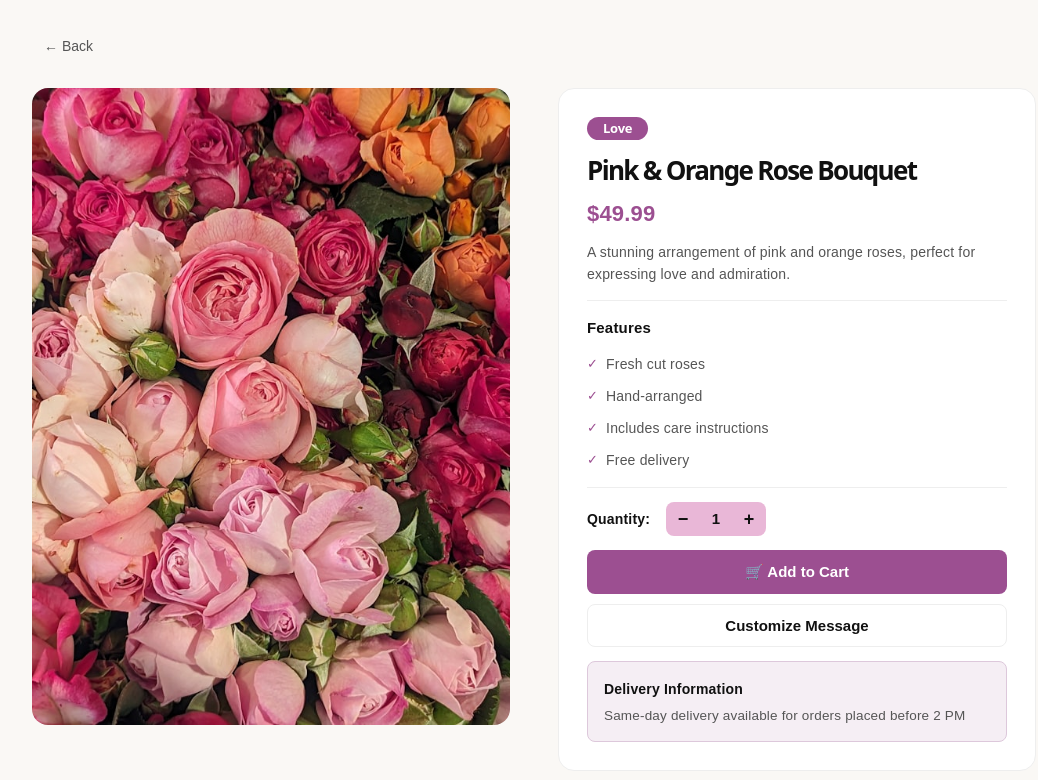
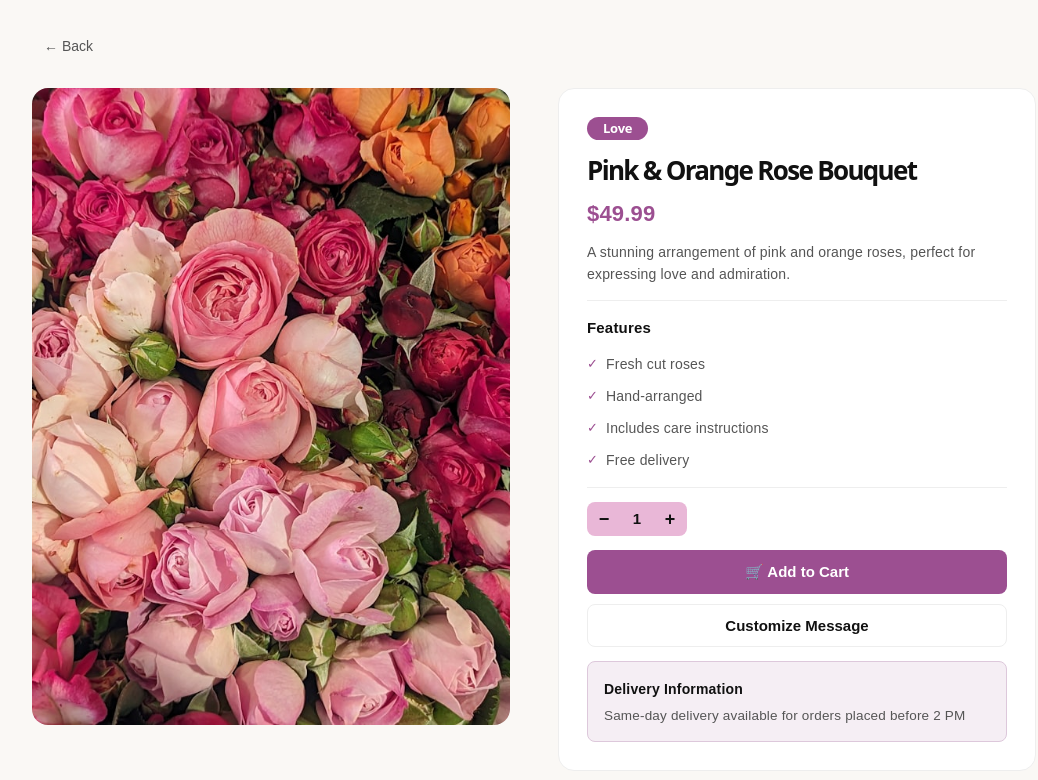
Before and after one commit to MariamEid/Bloom, a React (Vite) app: page /product/1 in a window 1280 px wide. Shown: the top 780 px of the page, without its empty margins (106-1144 px from the left). Built offline with nearby package versions, Linux system fonts and the light colour scheme.

Commit message:
Added quantity button functionality

```diff
--- a/src/pages/ProductDetails.css
+++ b/src/pages/ProductDetails.css
@@ -183,6 +183,7 @@
   background: var(--qty-bg);
   border-radius: 8px;
   overflow: hidden;
+  width: fit-content;
 }
 .quantity-selector button {
   background: none;
--- a/src/pages/ProductDetails.jsx
+++ b/src/pages/ProductDetails.jsx
@@ -1,7 +1,13 @@
 import "./ProductDetails.css";
 import flowersImg from "../assets/flowers1.jpg";
+import { useState } from "react";
 
 const ProductDetails = () => {
+
+  const [quantity, setQuantity] = useState(1);
+  const increase = () => setQuantity(quantity + 1);
+  const decrease = () => { if (quantity > 1) setQuantity(quantity - 1); };
+
   return (
     <div className="product-details">
       <div className="product-container">
@@ -37,13 +43,10 @@ const ProductDetails = () => {
             </div>
 
             {/* Quantity */}
-            <div className="quantity-section">
-              <label>Quantity:</label>
-              <div className="quantity-selector">
-                <button className="quantity-minus">−</button>
-                <span className="quantity-value">1</span>
-                <button className="quantity-plus">+</button>
-              </div>
+            <div className="quantity-selector">
+              <button className="quantity-minus" onClick={decrease}>−</button>
+              <span className="quantity-value">{quantity}</span>
+              <button className="quantity-plus" onClick={increase}>+</button>
             </div>
 
             {/* Buttons */}
```
